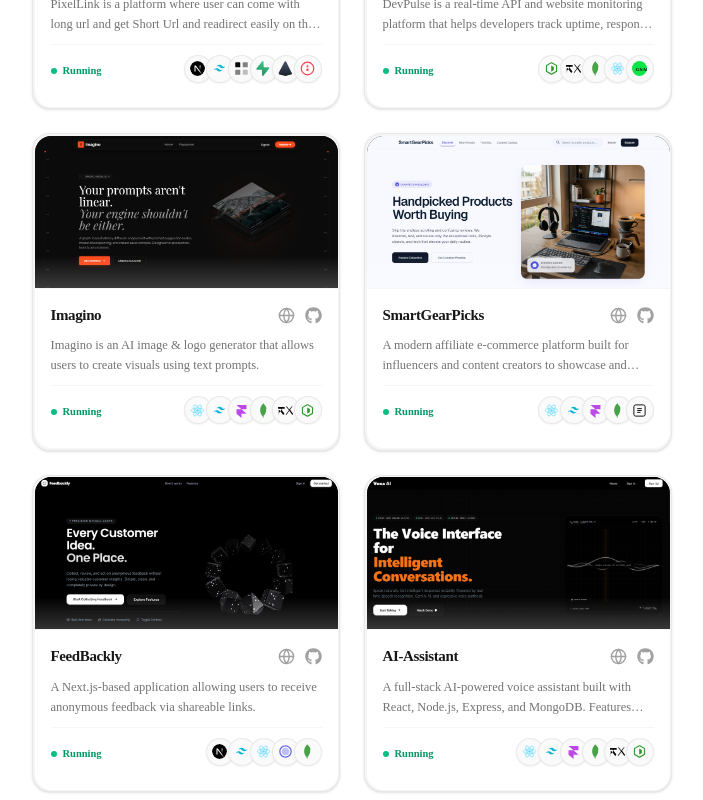
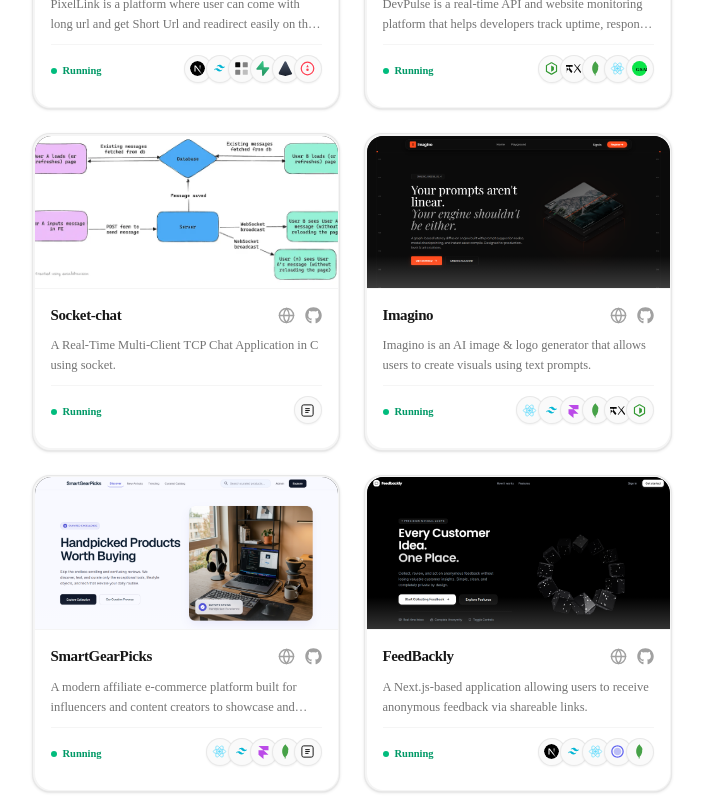
Before and after one commit to Manav948/Portfolio-V2.0, a Next.js app: page /projects in a window 1280 px wide. Shown: the part 820-1620 px from the top of the page, without its empty margins (288-991 px from the left). Built offline with nearby package versions, Linux system fonts and the light colour scheme.

Commit message:
added new project and its image

```diff
--- a/app/(app)/projects/projects.tsx
+++ b/app/(app)/projects/projects.tsx
@@ -72,6 +72,16 @@ const ALL_PROJECTS = [
     link: "https://devpulse.manavvalani.in",
     github: "https://github.com/Manav948/devpulse",
     status: "Running",
+  },
+  { img: "/socket-chat.png",
+    title: "Socket-chat",
+    description:
+      "A Real-Time Multi-Client TCP Chat Application in C using socket.",
+    tech: [
+      "C",
+    ],
+    link: "https://github.com/Manav948/socket-chat",
+    github: "https://github.com/Manav948/socket-chat",
   },
   {
     img: "/imagino2.0.png",
```
Also changed, not shown: public/socket-chat.png (added).
